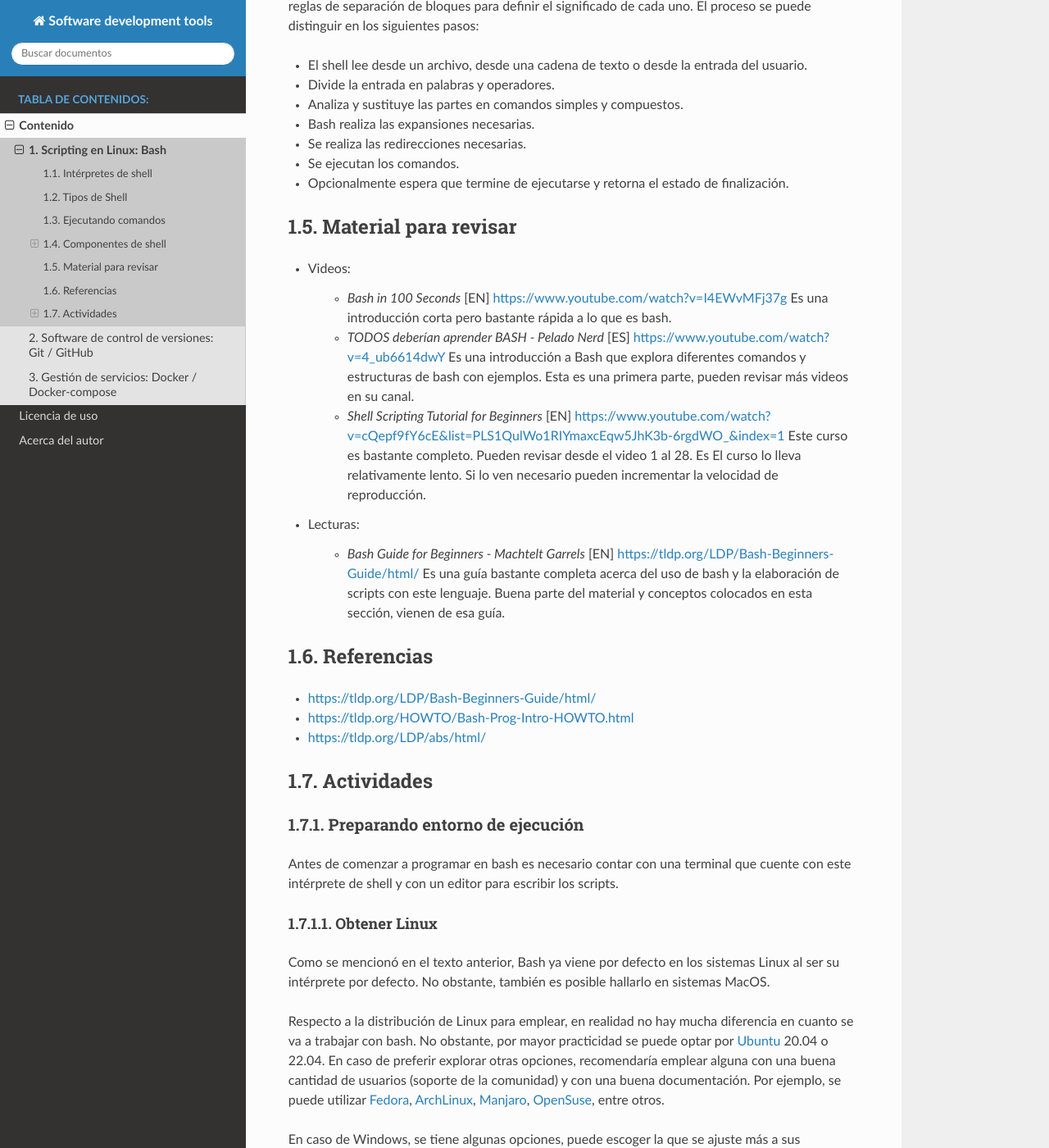
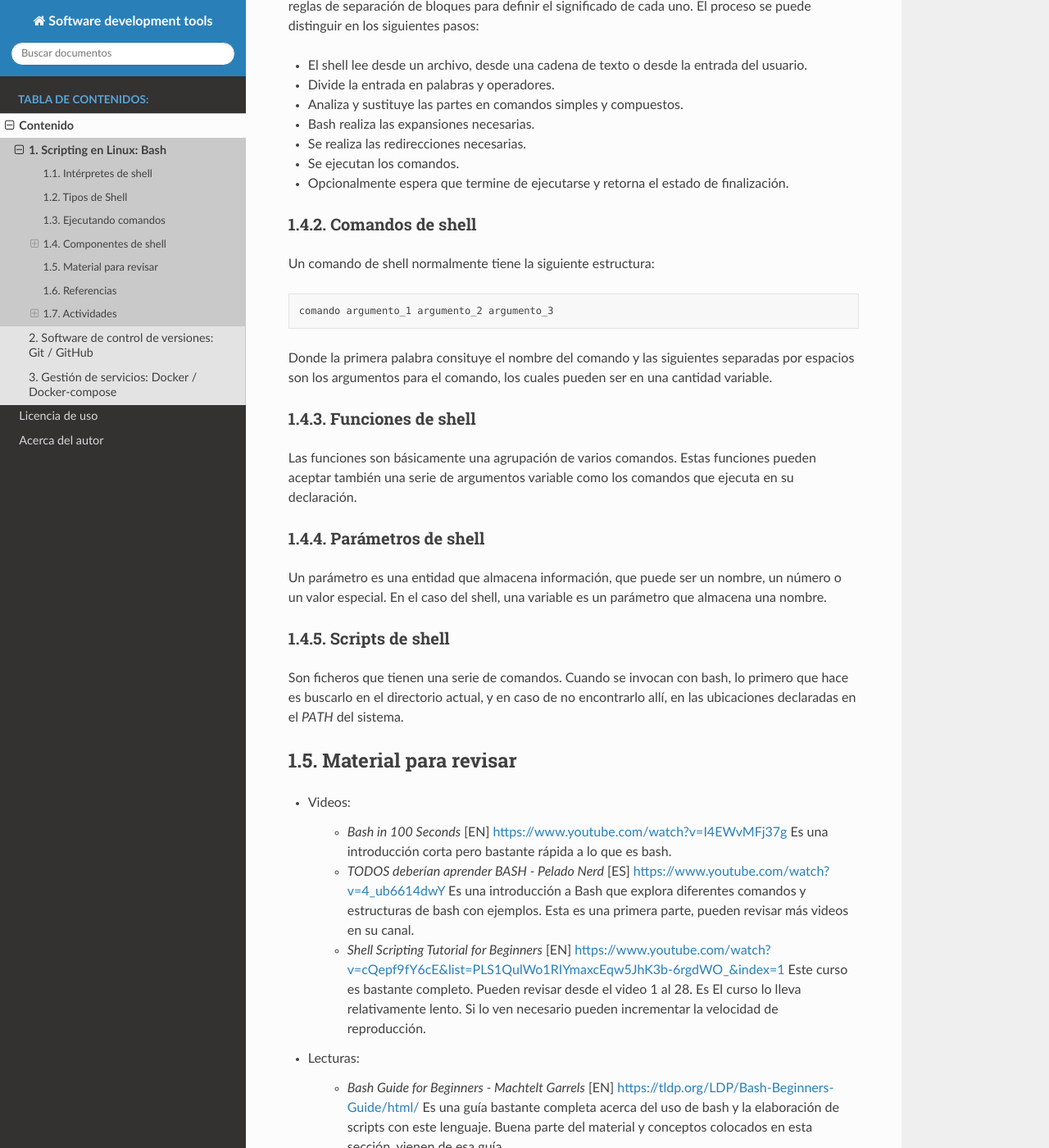
Before and after one commit to LuighiV/course-swdev, a Sphinx documentation site: the page built from docs/source/contents/bash.rst, in a window 1280 px wide and 1400 px high, scrolled down 1843 px. Shown: the whole window at 82% size. Built offline with Sphinx 7.4.7 and the Read the Docs theme 2.0.0, drawn with Linux system fonts in a browser that asks for light colours.

Commit message:
Completing info Bash

```diff
--- a/docs/source/contents/bash.rst
+++ b/docs/source/contents/bash.rst
@@ -116,6 +116,40 @@ pasos:
 - Opcionalmente espera que termine de ejecutarse y retorna el estado de
   finalización.
 
+Comandos de shell
+~~~~~~~~~~~~~~~~~
+
+Un comando de shell normalmente tiene la siguiente estructura:
+
+.. code-block:: bash
+
+   comando argumento_1 argumento_2 argumento_3
+
+Donde la primera palabra consituye el nombre del comando y las siguientes
+separadas por espacios son los argumentos para el comando, los cuales pueden
+ser en una cantidad variable.
+
+
+Funciones de shell
+~~~~~~~~~~~~~~~~~~
+
+Las funciones son básicamente una agrupación de varios comandos. Estas
+funciones pueden aceptar también una serie de argumentos variable como los
+comandos que ejecuta en su declaración.
+
+
+Parámetros de shell
+~~~~~~~~~~~~~~~~~~~
+
+Un parámetro es una entidad que almacena información, que puede ser un nombre,
+un número o un valor especial. En el caso del shell, una variable es un parámetro que almacena una nombre.
+
+Scripts de shell
+~~~~~~~~~~~~~~~~
+
+Son ficheros que tienen una serie de comandos. Cuando se invocan con bash, lo
+primero que hace es buscarlo en el directorio actual, y en caso de no
+encontrarlo allí, en las ubicaciones declaradas en el `PATH` del sistema.
 
 Material para revisar
 ---------------------
```
Also changed, not shown: other parts of docs/source/contents/bash.rst (+2 -4 lines).
